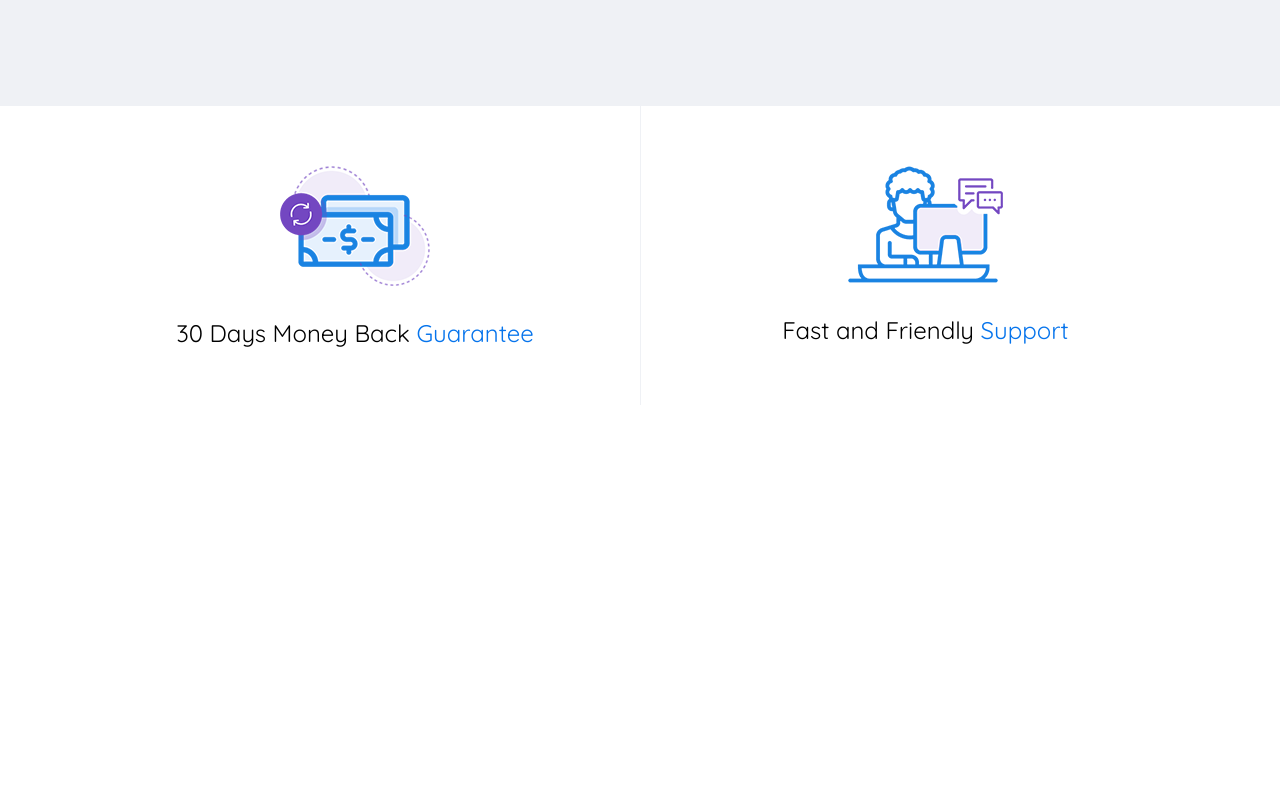
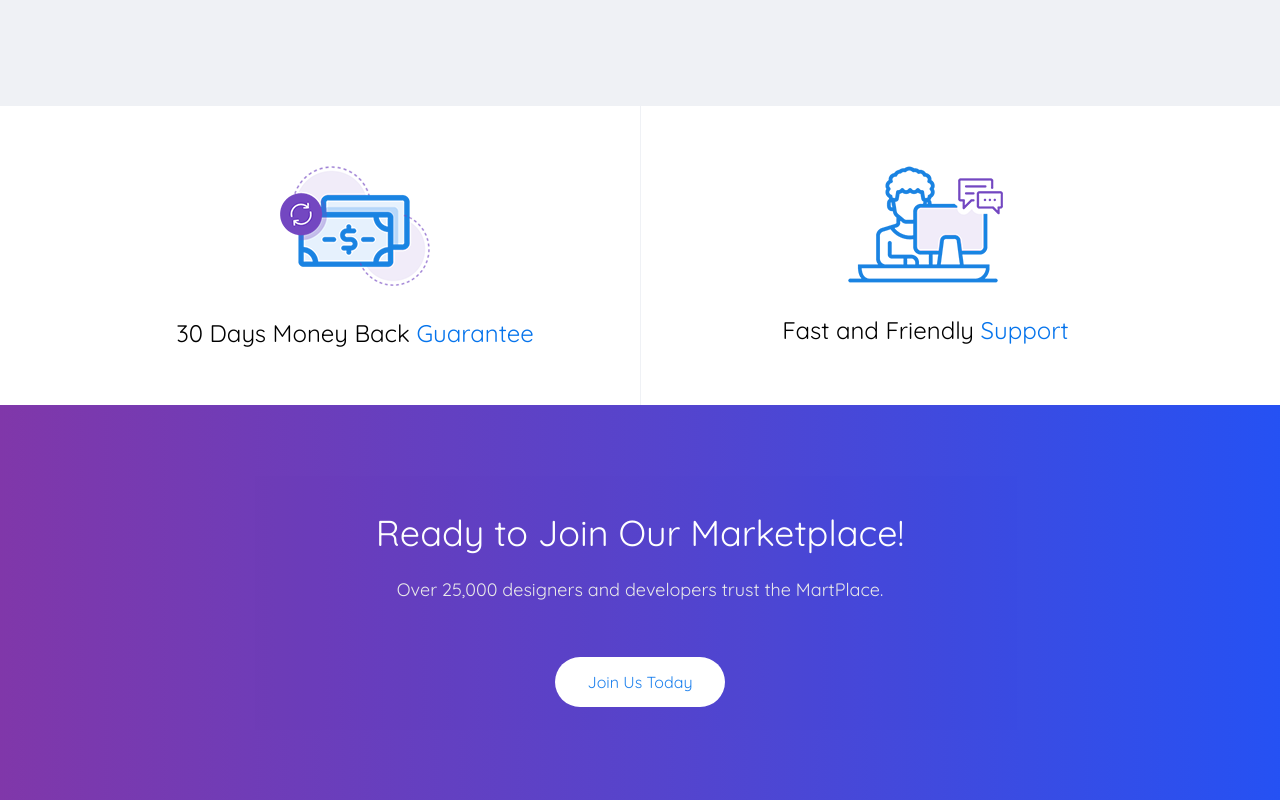
Before and after one commit to art555w/martplace_, a website: page app/index.html in a window 1280 px wide. Shown: the part 7907-8707 px from the top of the page. Before the commit the page ends 8312 px from the top, so only its background shows below. Drawn offline with Linux system fonts and the light colour scheme.

Commit message:
added  section join

```diff
--- a/app/index.html
+++ b/app/index.html
@@ -881,6 +881,22 @@
 		</div>
 	</section>
 
+	<section class="join">
+		<div class="container">
+			<div class="join__inner">
+				<div class="join__title">
+					Ready to Join Our Marketplace!
+				</div>
+				<div class="join__text">
+					Over 25,000 designers and developers trust the MartPlace.
+				</div>
+				<div class="join__button">
+					<a class="button" href="#">Join Us Today</a>
+				</div>
+			</div>
+		</div>
+	</section>
+
 	<script src="js/app.min.js"></script>
 </body>
 </html>
--- a/app/scss/style.scss
+++ b/app/scss/style.scss
@@ -1052,8 +1052,38 @@
 
 // end feedback...........................
 
-//start header..........................
-// end header...........................
+//start join..........................
+
+.join {
+  padding: 110px 0;
+  background-image: -webkit-linear-gradient(
+    180deg,
+    rgb(13, 62, 242) 0%,
+    rgb(64, 48, 201) 46%,
+    rgb(114, 33, 160) 100%
+  );
+  opacity: 0.9;
+  &__inner {
+    text-align: center;
+    color: #fff;
+  }
+
+  &__title {
+    font-size: 36px;
+    margin-bottom: 30px;
+  }
+
+  &__text {
+    font-size: 18px;
+    margin-bottom: 75px;
+    color: #e7e7e7;
+  }
+
+  &__button {
+  }
+}
+
+// end join...........................
 
 //start header..........................
 // end header...........................
```
Also changed, not shown: app/css/style.min.css.
